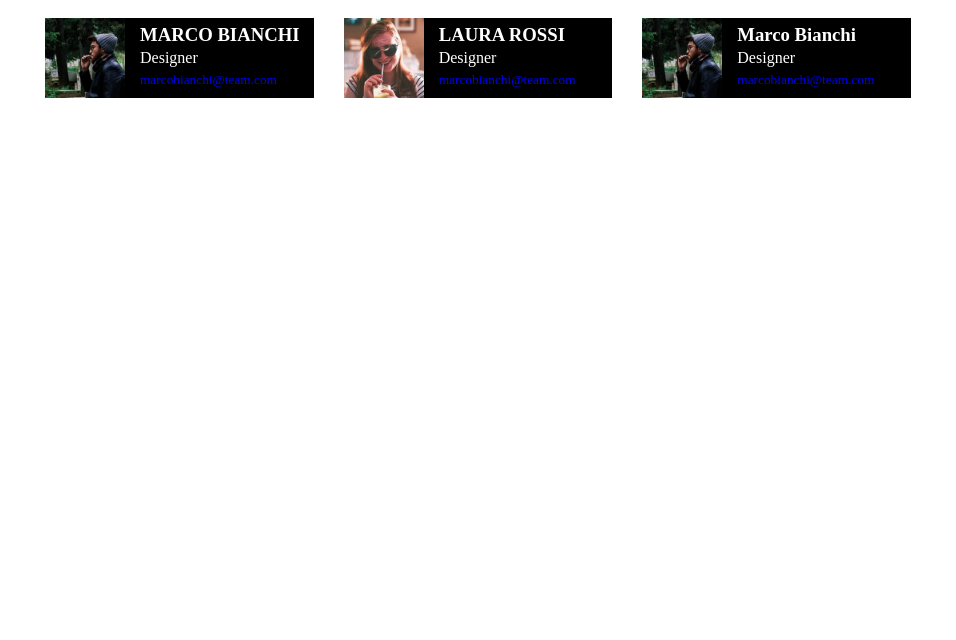
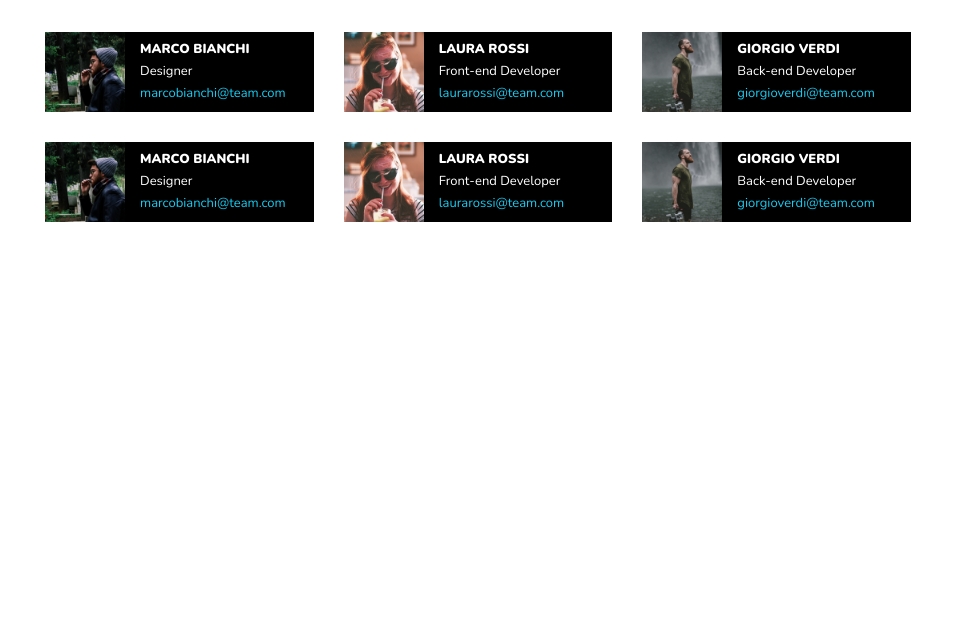
Before and after one commit to eugeniarossi/html-css-float-cards, a plain HTML site: page index.html in a window 1280 px wide. Shown: the part 160-800 px from the top of the page, without its empty margins (162-1118 px from the left). Drawn offline with nearby package versions, Linux system fonts and the light colour scheme.

Commit message:
stile cards

```diff
--- a/css/style.css
+++ b/css/style.css
@@ -10,6 +10,14 @@ RESET
 /*---------------------------
 COMMON
 ---------------------------*/
+body {
+    font-family: 'Nunito', sans-serif;
+}
+
+h1, h4 {
+    font-weight: 1000;
+}
+
 .clearfix::after {
     content: '';
     display: block;
@@ -51,14 +59,16 @@ div.card {
     margin-right: 15px;
 }
 
+.data > div:nth-child(2) {
+    margin: 4px 0;
+}
+
 .card a:last-child {
     text-decoration: none;
+    color: #17ccf2
 }
 
-.data > div:nth-child(2) {
-    margin: 3px 0;
+.card > div.data {
+    padding: 8px 0;
+    font-size: 13px;
 }
-
-.card > .data {
-    padding: 6px 0;
-}
--- a/index.html
+++ b/index.html
@@ -6,8 +6,9 @@
     <meta name="viewport" content="width=device-width, initial-scale=1.0">
     <title>Floating Cards</title>
     <link rel="stylesheet" href="css/style.css">
-</head>
-<body>
+    <link rel="preconnect" href="https://fonts.googleapis.com">
+    <link rel="preconnect" href="https://fonts.gstatic.com" crossorigin>
+    <link href="https://fonts.googleapis.com/css2?family=Nunito:wght@400;500;700;1000&display=swap" rel="stylesheet">
     <!--INIZIO MAIN-->
     <main class="container">
         <!--INIZIO TOP-->
@@ -21,25 +22,49 @@
             <div class="card">
                 <img src="img/male1.png" alt="Marco Bianchi">
                 <div class="data">
-                    <h3>MARCO BIANCHI</h3>
+                    <h4>MARCO BIANCHI</h4>
                     <div>Designer</div>
-                    <a href="mailto:marcobianchi@team.com"><small>marcobianchi@team.com</small></a>
+                    <a href="mailto:marcobianchi@team.com">marcobianchi@team.com</a>
                 </div>
             </div>
             <div class="card">
                 <img src="img/female1.png" alt="Laura Rossi">
                 <div class="data">
-                    <h3>LAURA ROSSI</h3>
-                    <div>Designer</div>
-                    <a href="mailto:marcobianchi@team.com"><small>marcobianchi@team.com</small></a>
+                    <h4>LAURA ROSSI</h4>
+                    <div>Front-end Developer</div>
+                    <a href="mailto:laurarossi@team.com">laurarossi@team.com</a>
+                </div>
+            </div>
+            <div class="card">
+                <img src="img/male2.png" alt="Giorgio Verdi">
+                <div class="data">
+                    <h4>GIORGIO VERDI</h4>
+                    <div>Back-end Developer</div>
+                    <a href="mailto:giorgioverdi@team.com">giorgioverdi@team.com</a>
                 </div>
             </div>
             <div class="card">
                 <img src="img/male1.png" alt="Marco Bianchi">
                 <div class="data">
-                    <h3>Marco Bianchi</h3>
+                    <h4>MARCO BIANCHI</h4>
                     <div>Designer</div>
-                    <a href="mailto:marcobianchi@team.com"><small>marcobianchi@team.com</small></a>
+                    <a href="mailto:marcobianchi@team.com">marcobianchi@team.com</a>
+                </div>
+            </div>
+            <div class="card">
+                <img src="img/female1.png" alt="Laura Rossi">
+                <div class="data">
+                    <h4>LAURA ROSSI</h4>
+                    <div>Front-end Developer</div>
+                    <a href="mailto:laurarossi@team.com">laurarossi@team.com</a>
+                </div>
+            </div>
+            <div class="card">
+                <img src="img/male2.png" alt="Giorgio Verdi">
+                <div class="data">
+                    <h4>GIORGIO VERDI</h4>
+                    <div>Back-end Developer</div>
+                    <a href="mailto:giorgioverdi@team.com">giorgioverdi@team.com</a>
                 </div>
             </div>
         </div>
```
